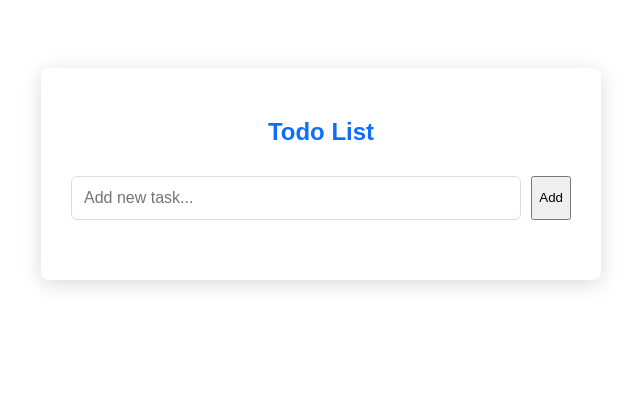
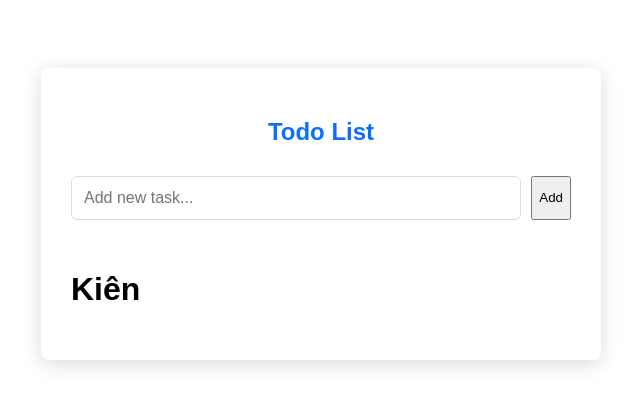
Before and after one commit to nguyencuong21520/C4EJS169, a plain HTML site: page lesson12/index.html in a window 1280 px wide. Shown: the whole page, without its empty margins (319-959 px from the left). Drawn offline with Linux system fonts and the light colour scheme.

Commit message:
change text

```diff
--- a/lesson12/index.html
+++ b/lesson12/index.html
@@ -20,6 +20,8 @@
         <div class="task-list" id="task-list">
           <!-- Tasks will be rendered here -->
         </div>
+
+        <h1>Kiên</h1>
       </div>
     </div>
 
```
